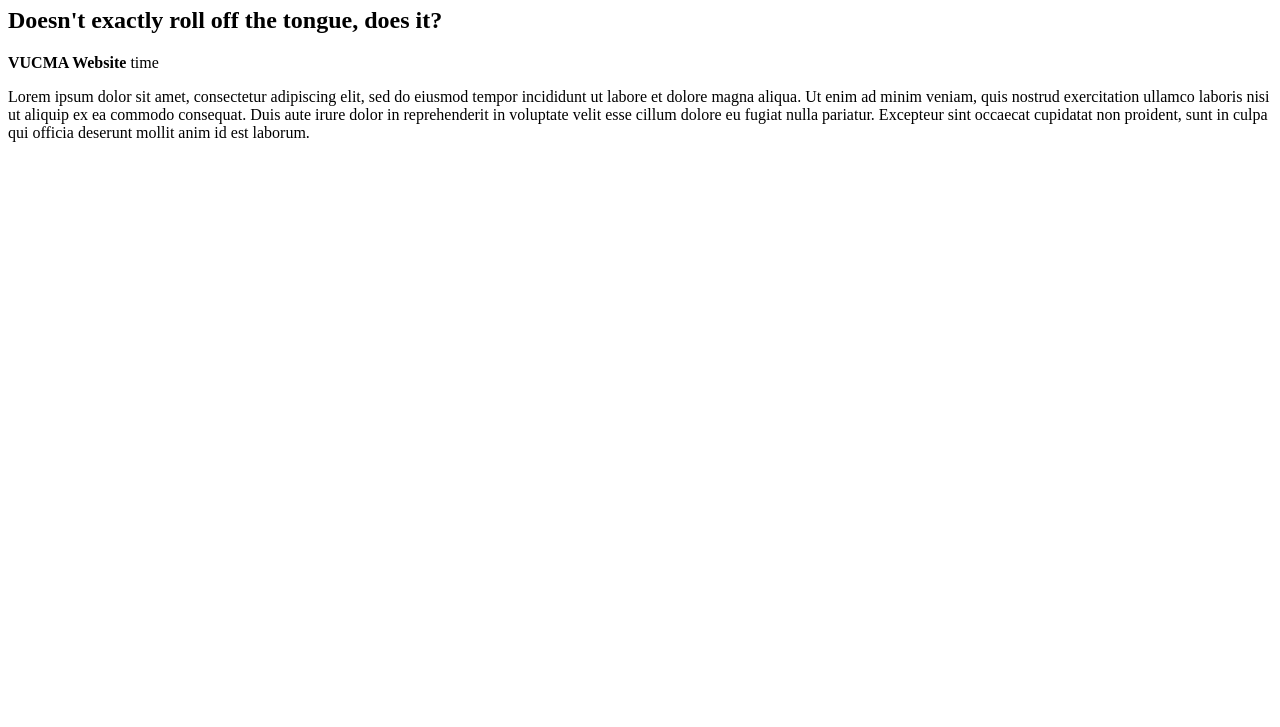
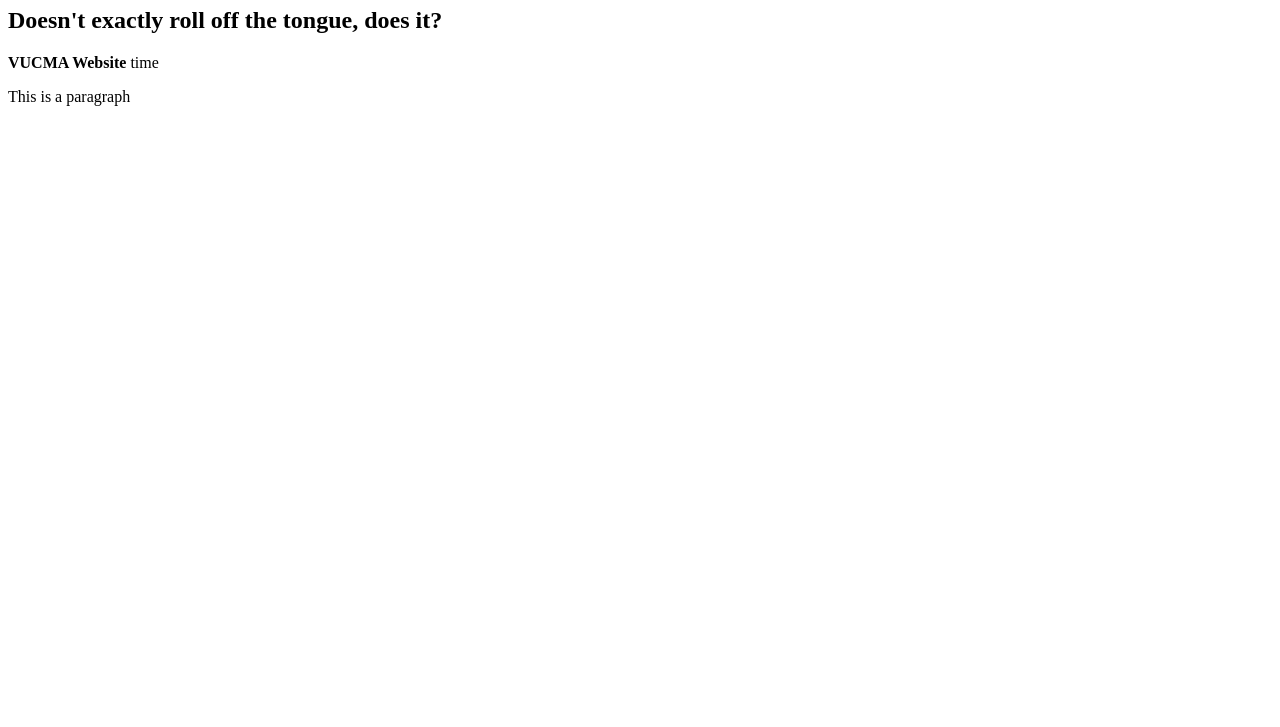
Before and after one commit to aachwell/vucma, a plain HTML site: page index.html in a window 1280 px wide. Shown: the part 73-800 px from the top of the page. Drawn offline with Linux system fonts and the light colour scheme.

Commit message:
Update index.html

```diff
--- a/index.html
+++ b/index.html
@@ -14,7 +14,7 @@
 		<b> VUCMA Website </b> time
 
 		<p>
-			Lorem ipsum dolor sit amet, consectetur adipiscing elit, sed do eiusmod tempor incididunt ut labore et dolore magna aliqua. Ut enim ad minim veniam, quis nostrud exercitation ullamco laboris nisi ut aliquip ex ea commodo consequat. Duis aute irure dolor in reprehenderit in voluptate velit esse cillum dolore eu fugiat nulla pariatur. Excepteur sint occaecat cupidatat non proident, sunt in culpa qui officia deserunt mollit anim id est laborum.
+			This is a paragraph
 		</p>
 	</body>
 
```
